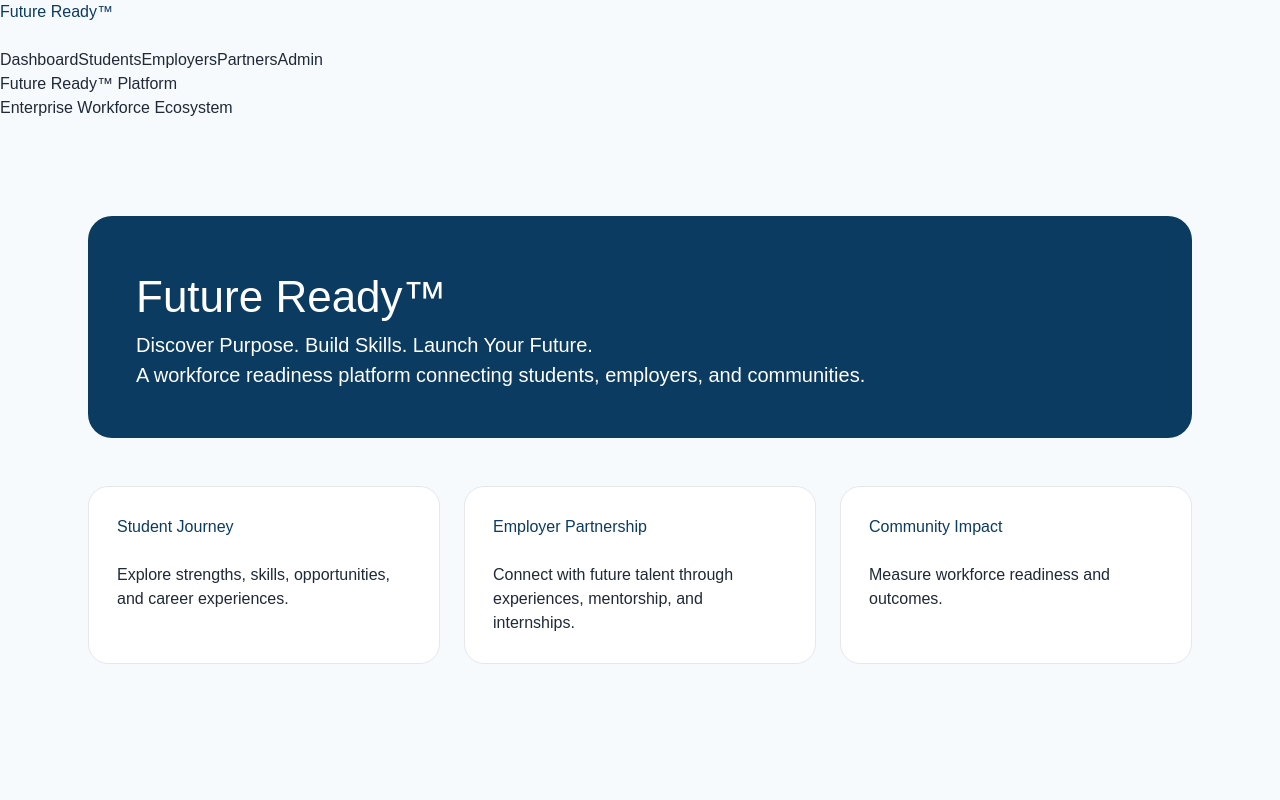
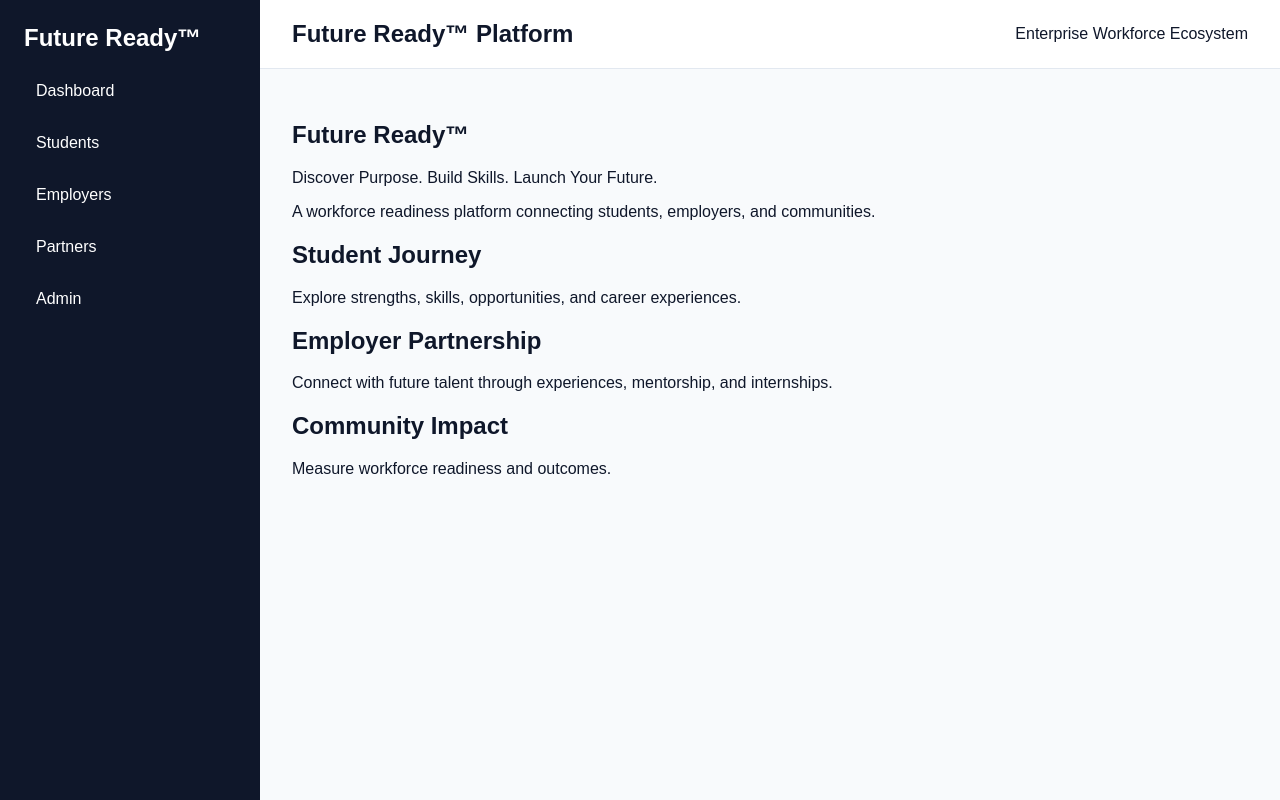
Before and after one commit to Link-Lake-Norman/Build6-, a Next.js app: page / in a window 1280 px wide. Built offline with nearby package versions, Linux system fonts and the light colour scheme.

Commit message:
Add Future Ready enterprise design system foundation

```diff
--- a/app/globals.css
+++ b/app/globals.css
@@ -1,135 +1,125 @@
-@import "tailwindcss";
-
 :root {
-  --future-primary: #0B3B60;
-  --future-secondary: #00A6A6;
-  --future-accent: #F4B942;
-  --future-light: #F7FAFC;
-  --future-dark: #1F2937;
-  --future-card: #ffffff;
+  --fr-primary: #0f172a;
+  --fr-secondary: #2563eb;
+  --fr-accent: #14b8a6;
+  --fr-background: #f8fafc;
+  --fr-card: #ffffff;
+  --fr-border: #e2e8f0;
+  --fr-text: #0f172a;
+  --fr-muted: #64748b;
 }
 
 * {
   box-sizing: border-box;
 }
 
+html,
 body {
   margin: 0;
-  background: var(--future-light);
-  color: var(--future-dark);
+  padding: 0;
+  background: var(--fr-background);
+  color: var(--fr-text);
   font-family: Arial, Helvetica, sans-serif;
 }
 
-main {
-  max-width: 1200px;
-  margin: 0 auto;
-  padding: 48px 24px;
+a {
+  color: inherit;
+  text-decoration: none;
 }
 
-.hero {
-  background: var(--future-primary);
-  color: white;
-  padding: 48px;
-  border-radius: 24px;
-  margin-bottom: 48px;
+/* Application Shell */
+
+.app-shell {
+  display: flex;
+  min-height: 100vh;
 }
 
-.hero h1 {
-  color: white;
-  font-size: 44px;
+.main-area {
+  flex: 1;
+  display: flex;
+  flex-direction: column;
 }
 
-.hero p {
-  font-size: 20px;
+.content-area {
+  padding: 32px;
 }
 
-h2 {
-  color: var(--future-primary);
-  margin-bottom: 24px;
+/* Sidebar */
+
+.sidebar {
+  width: 260px;
+  background: var(--fr-primary);
+  color: white;
+  padding: 24px;
 }
 
-h3 {
-  color: var(--future-secondary);
+.sidebar h2 {
+  margin-top: 0;
+}
+
+.sidebar nav {
+  display: flex;
+  flex-direction: column;
+  gap: 14px;
+}
+
+.sidebar a {
+  padding: 10px 12px;
+  border-radius: 8px;
+}
+
+.sidebar a:hover {
+  background: rgba(255,255,255,0.12);
+}
+
+/* Header */
+
+.header {
+  background: var(--fr-card);
+  border-bottom: 1px solid var(--fr-border);
+  padding: 20px 32px;
+  display: flex;
+  justify-content: space-between;
+  align-items: center;
+}
+
+.header h1 {
+  margin: 0;
   font-size: 24px;
 }
 
-.journey-grid {
-  display: grid;
-  grid-template-columns: repeat(auto-fit, minmax(300px, 1fr));
-  gap: 24px;
+/* Cards */
+
+.metric-card {
+  background: var(--fr-card);
+  border: 1px solid var(--fr-border);
+  border-radius: 16px;
+  padding: 24px;
 }
 
-.journey-card {
-  background: var(--future-card);
-  padding: 28px;
-  border-radius: 20px;
-  border: 1px solid #e5e7eb;
+.metric-card h3 {
+  margin-top: 0;
+  color: var(--fr-muted);
 }
 
-button.journey-card {
-  width: 100%;
-  text-align: left;
-  cursor: pointer;
-  font-family: inherit;
-  color: inherit;
-  appearance: none;
+.metric-card strong {
+  font-size: 32px;
 }
 
-button.journey-card:hover {
-  transform: translateY(-3px);
+/* Responsive */
+
+@media (max-width: 768px) {
+
+  .app-shell {
+    flex-direction: column;
   }
 
-button {
-  cursor: pointer;
+  .sidebar {
+    width: 100%;
   }
 
-textarea {
-  width: 100%;
-  margin-top: 20px;
-  padding: 12px;
+  .content-area {
+    padding: 20px;
   }
 
-.navigation {
-  display: flex;
-  gap: 24px;
-  padding: 20px;
-  align-items: flex-start;
 }
-
-.navigation a {
-  text-decoration: none;
-}
-
-.navigation section,
-.navigation div {
-  display: flex;
-  flex-direction: column;
-  gap: 8px;
-}
-
-.navigation h3 {
-  margin: 0;
-}
-
-
-.navigation {
-  display: flex;
-  gap: 24px;
-  padding: 20px;
-  align-items: flex-start;
-}
-
-.navigation a {
-  text-decoration: none;
-}
-
-.navigation section,
-.navigation div {
-  display: flex;
-  flex-direction: column;
-  gap: 8px;
-}
-
-.navigation h3 {
-  margin: 0;
-}
```
Lines whose indentation alone changed are shown as unchanged.
